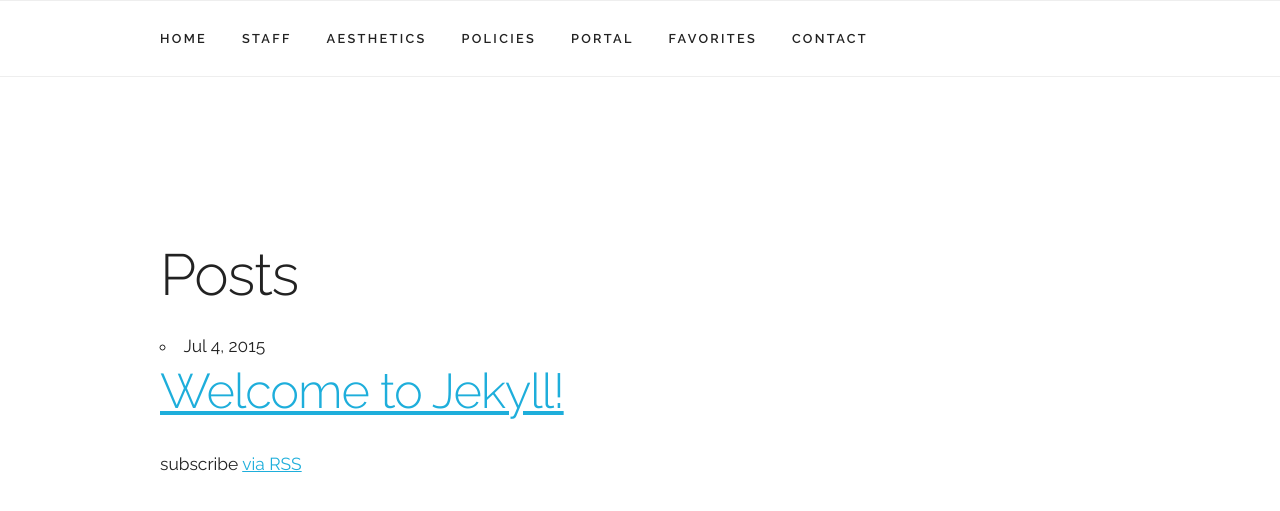
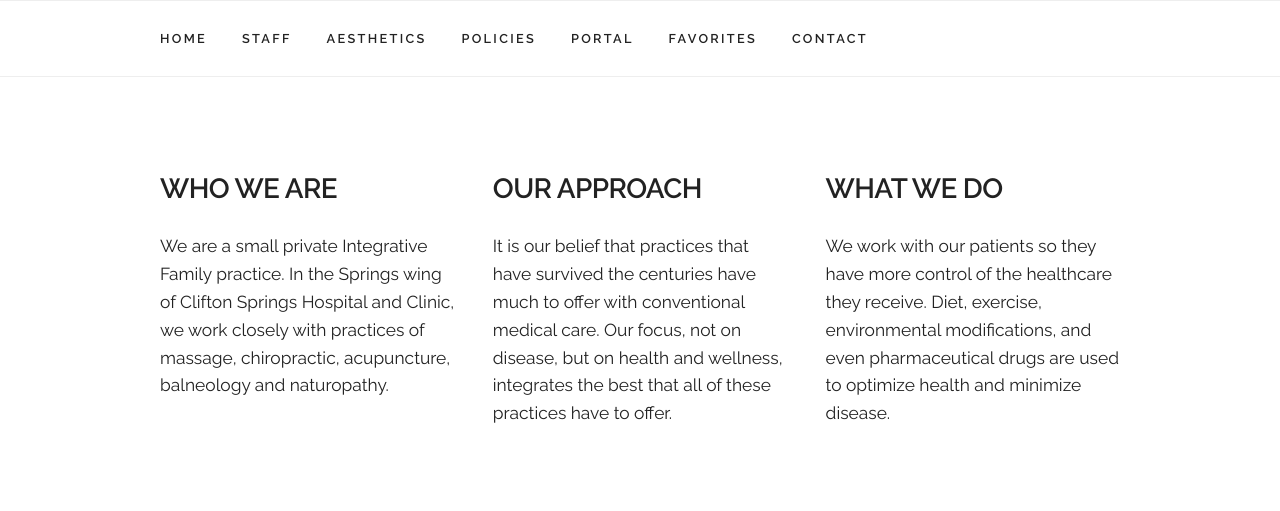
Before and after one commit to ifcats/ifcats.github.io, a Jekyll site: the page built from index.html, in a window 1280 px wide. Shown: the top 511 px of the page. Built offline with Jekyll 4.4.1, drawn with Linux system fonts in a browser that asks for light colours.

Commit message:
Home page blurbs in three-column format

```diff
--- a/_layouts/default.html
+++ b/_layouts/default.html
@@ -19,13 +19,7 @@
 </head>
 <body>
 
-  <div class="container">
-    <div class="row">
-      <div class="one-half column" style="margin-top: 25%">
-        {{ content }}
-      </div>
-    </div>
-  </div>
+  {{ content }}
 
   <div class="navbar">
     <div class="container">
--- a/css/main.scss
+++ b/css/main.scss
@@ -6,6 +6,7 @@
 @import "_skeleton";
 
 html { font-size: 72.5%; }
+body { padding-top: 6.5rem; }
 
 .navbar {
   background: #ffffff;
@@ -40,10 +41,23 @@ html { font-size: 72.5%; }
   color: #222;
 }
 
+.blurbs { padding-top: 8.0rem; }
+
+.blurb-heading {
+  font-weight: 600;
+  text-transform: uppercase;
+}
+
 @media only screen and (max-width: 1024px) {
+
+  html { font-size: 66.5%; }
+
 }
 
 @media only screen and (max-width: 768px) {
+
+  body { padding-top: 0; }
+  .blurbs { padding-top: 4.0rem; }
 
   .navbar-item {
     float: none;
--- a/index.html
+++ b/index.html
@@ -2,22 +2,32 @@
 layout: default
 ---
 
-<div class="home">
-
-  <h1 class="page-heading">Posts</h1>
-
-  <ul class="post-list">
-    {% for post in site.posts %}
-      <li>
-        <span class="post-meta">{{ post.date | date: "%b %-d, %Y" }}</span>
-
-        <h2>
-          <a class="post-link" href="{{ post.url | prepend: site.baseurl }}">{{ post.title }}</a>
-        </h2>
-      </li>
-    {% endfor %}
-  </ul>
-
-  <p class="rss-subscribe">subscribe <a href="{{ "/feed.xml" | prepend: site.baseurl }}">via RSS</a></p>
-
+<div class="container blurbs">
+  <div class="row">
+    <div class="one-third column">
+      <h5 class="blurb-heading">Who We Are</h5>
+      <p>
+        We are a small private Integrative Family practice. In the Springs
+        wing of Clifton Springs Hospital and Clinic, we work closely with
+        practices of massage, chiropractic, acupuncture, balneology and naturopathy.
+      </p>
+    </div>
+    <div class="one-third column">
+      <h5 class="blurb-heading">Our Approach</h5>
+      <p>
+        It is our belief that practices that have survived the centuries have
+        much to offer with conventional medical care. Our focus, not on
+        disease, but on health and wellness, integrates the best that all of
+        these practices have to offer.
+      </p>
+    </div>
+    <div class="one-third column">
+      <h5 class="blurb-heading">What We Do</h5>
+      <p>
+        We work with our patients so they have more control of the healthcare
+        they receive. Diet, exercise, environmental modifications, and even
+        pharmaceutical drugs are used to optimize health and minimize disease.
+      </p>
+    </div>
+  </div>
 </div>
```
